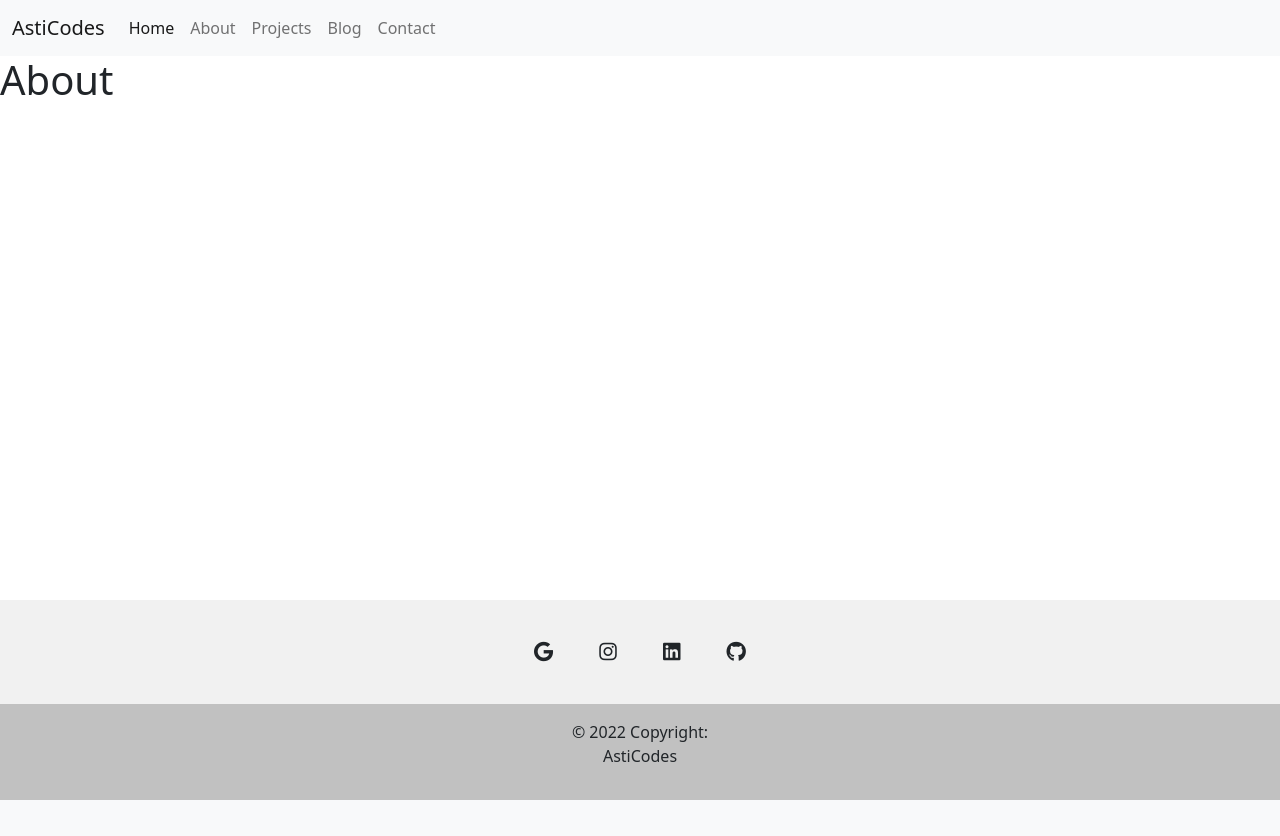
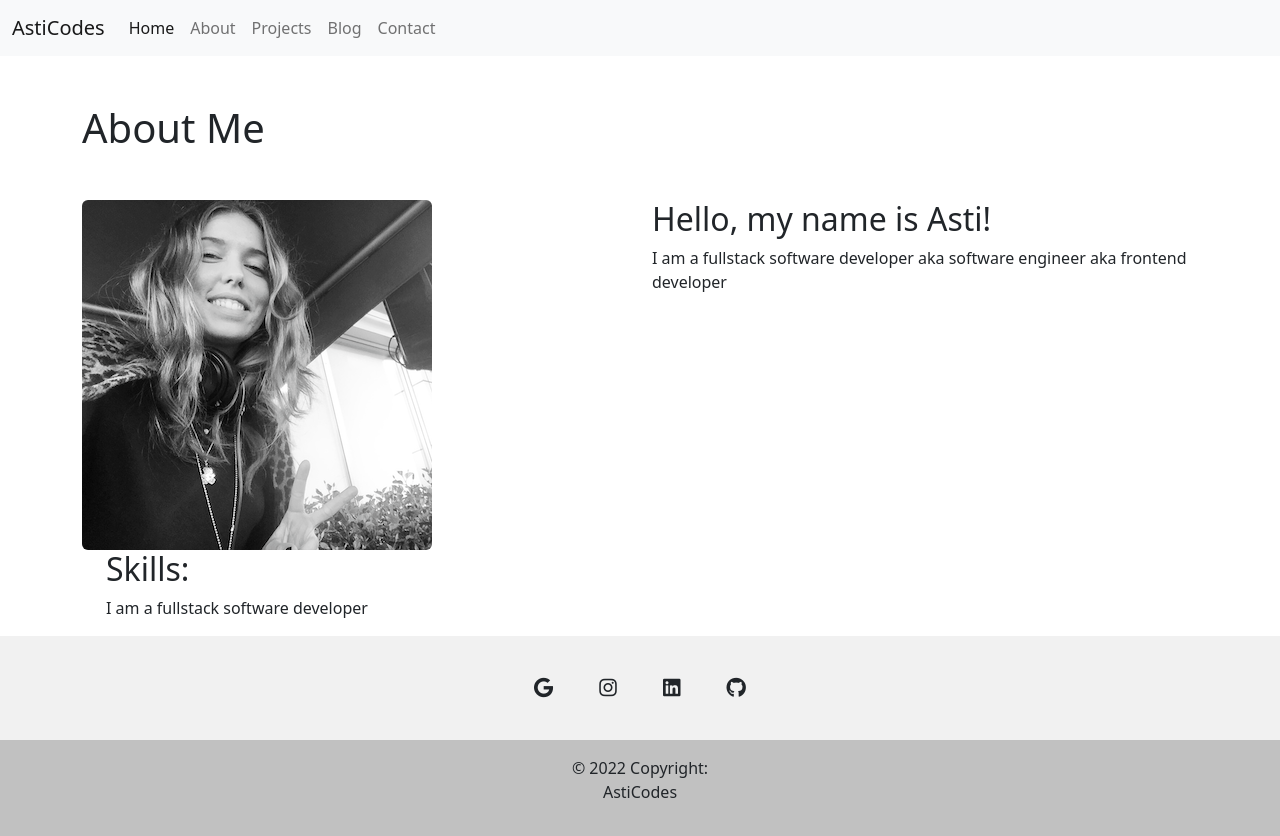
Before and after one commit to AnastasiiaAsti/portfolio, a Django app: page /about/ in a window 1280 px wide. Before the commit the page ends 800 px from the top, so only its background shows below. Run offline with Django 4.2, Linux system fonts and the light colour scheme; some libraries are stand-ins or nearby versions; some web fonts are replaced.

Commit message:
figure out style

```diff
--- a/main_app/templates/about.html
+++ b/main_app/templates/about.html
@@ -1,5 +1,32 @@
 {% extends 'base.html' %} {% block content %}
 
-<h1>About</h1>
+<h1 class="mt-5">About Me</h1>
+
+<div class="row row-cols-auto mt-5">
+  <div class="col-6">
+    <img class="img-fluid rounded" src="/static/images/profile.png" />
+  </div>
+  <div class="col-6">
+    <h2>Hello, my name is <span>Asti</span>!</h2>
+    <p>
+      I am a fullstack software developer aka software engineer aka frontend
+      developer
+    </p>
+  </div>
+</div>
+
+<div class="row row-cols-auto">
+  <div class="col-"></div>
+  <div class="col">
+    <h2>Skills:</h2>
+    <p>I am a fullstack software developer</p>
+  </div>
+  <div class="col-"></div>
+</div>
+
+<div class="row row-cols-auto">
+  <div class="col-"></div>
+  <div class="col"></div>
+</div>
 
 {% endblock %}
--- a/main_app/templates/base.html
+++ b/main_app/templates/base.html
@@ -42,15 +42,17 @@
             <div class="navbar-nav">
               <a class="nav-link active" aria-current="page" href="/">Home</a>
               <a class="nav-link" href="{% url 'about' %}">About</a>
-              <a class="nav-link" href="{% url 'index' %}">Projects</a>
-              <a class="nav-link" href="{% url 'index' %}">Blog</a>
+              <a class="nav-link" href="{% url 'projects_index' %}">Projects</a>
+              <a class="nav-link" href="{% url 'posts_index' %}">Blog</a>
               <a class="nav-link" href="{% url 'contact' %}">Contact</a>
             </div>
           </div>
         </div>
       </nav>
     </header>
-    <main class="">{% block content %} {% endblock %}</main>
+    <main class="">
+      <div class="container">{% block content %} {% endblock %}</div>
+    </main>
     <!-- Remove the container if you want to extend the Footer to full width. -->
 
     <footer
--- a/main_app/templates/contact.html
+++ b/main_app/templates/contact.html
@@ -1,5 +1,5 @@
 {% extends 'base.html' %} {% block content %}
 
-<h1>Contact</h1>
+<h1 class="mt-5">Contact</h1>
 
 {% endblock %}
--- a/main_app/templates/home.html
+++ b/main_app/templates/home.html
@@ -1,5 +1,5 @@
 {% extends 'base.html' %} {% block content %}
 
-<h1>Home</h1>
+<h1 class="mt-5">Home</h1>
 
 {% endblock %}
--- a/main_app/templates/posts/index.html
+++ b/main_app/templates/posts/index.html
@@ -1,6 +1,6 @@
 {% extends 'base.html' %} {% block content %}
 
-<h1>Blog</h1>
+<h1 class="mt-5">Blog</h1>
 
 {% for post in posts %}
 <div class="row">
--- a/main_app/templates/projects/index.html
+++ b/main_app/templates/projects/index.html
@@ -1,6 +1,6 @@
 {% extends 'base.html' %} {% block content %}
 
-<h1>Projects</h1>
+<h1 class="mt-5">Projects</h1>
 
 {% for project in projects %}
 <div class="row">
--- a/main_app/urls.py
+++ b/main_app/urls.py
@@ -5,6 +5,6 @@ urlpatterns = [
     path('', views.home, name='home'),
     path('about/', views.about, name='about'),
     path('contact/', views.contact, name='contact'),
-    path('projects/', views.projects_index, name="index"),
-    path('posts/', views.posts_index, name="index"),
+    path('projects/', views.projects_index, name="projects_index"),
+    path('posts/', views.posts_index, name="posts_index"),
 ]
```
Also changed, not shown: main_app/static/images/profile.png (added).
